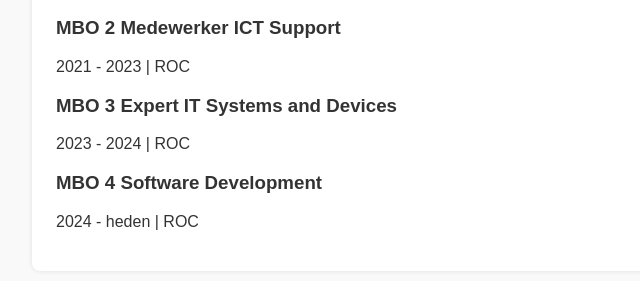
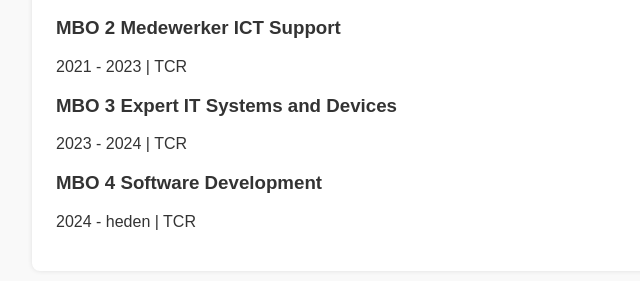
Before and after one commit to DylanoNv/Front-End-keuzedeel, a plain HTML site: page Front end opdracht/index.html in a window 1280 px wide. Shown: the part 642-923 px from the top of the page, 0-640 px from the left. Drawn offline with Linux system fonts and the light colour scheme.

Commit message:
final commit

```diff
--- a/Front end opdracht/index.html
+++ b/Front end opdracht/index.html
@@ -41,15 +41,15 @@
       <h2>Opleidingen</h2>
       <article>
         <h3>MBO 2 Medewerker ICT Support</h3>
-        <p>2021 - 2023 | ROC</p>
+        <p>2021 - 2023 | TCR</p>
       </article>
       <article>
         <h3>MBO 3 Expert IT Systems and Devices</h3>
-        <p>2023 - 2024 | ROC</p>
+        <p>2023 - 2024 | TCR</p>
       </article>
       <article>
         <h3>MBO 4 Software Development</h3>
-        <p>2024 - heden | ROC</p>
+        <p>2024 - heden | TCR</p>
       </article>
     </section>
 
```
